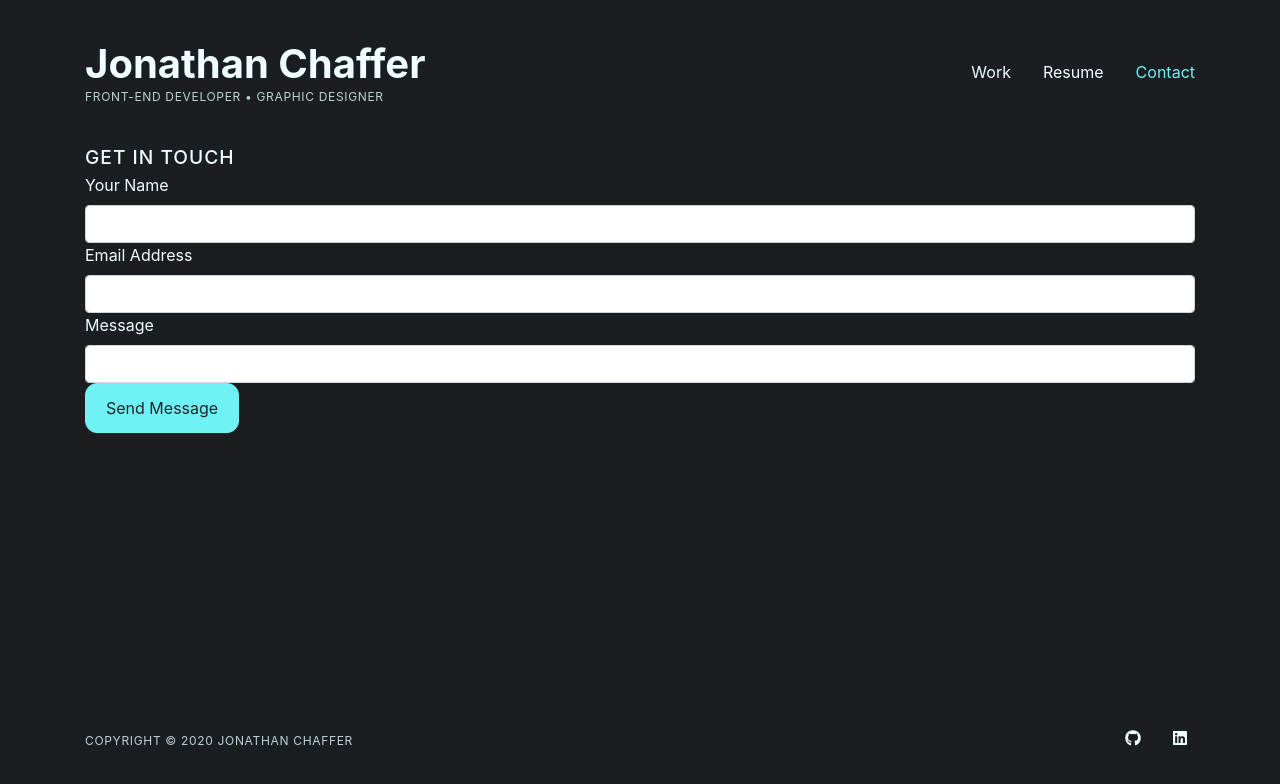
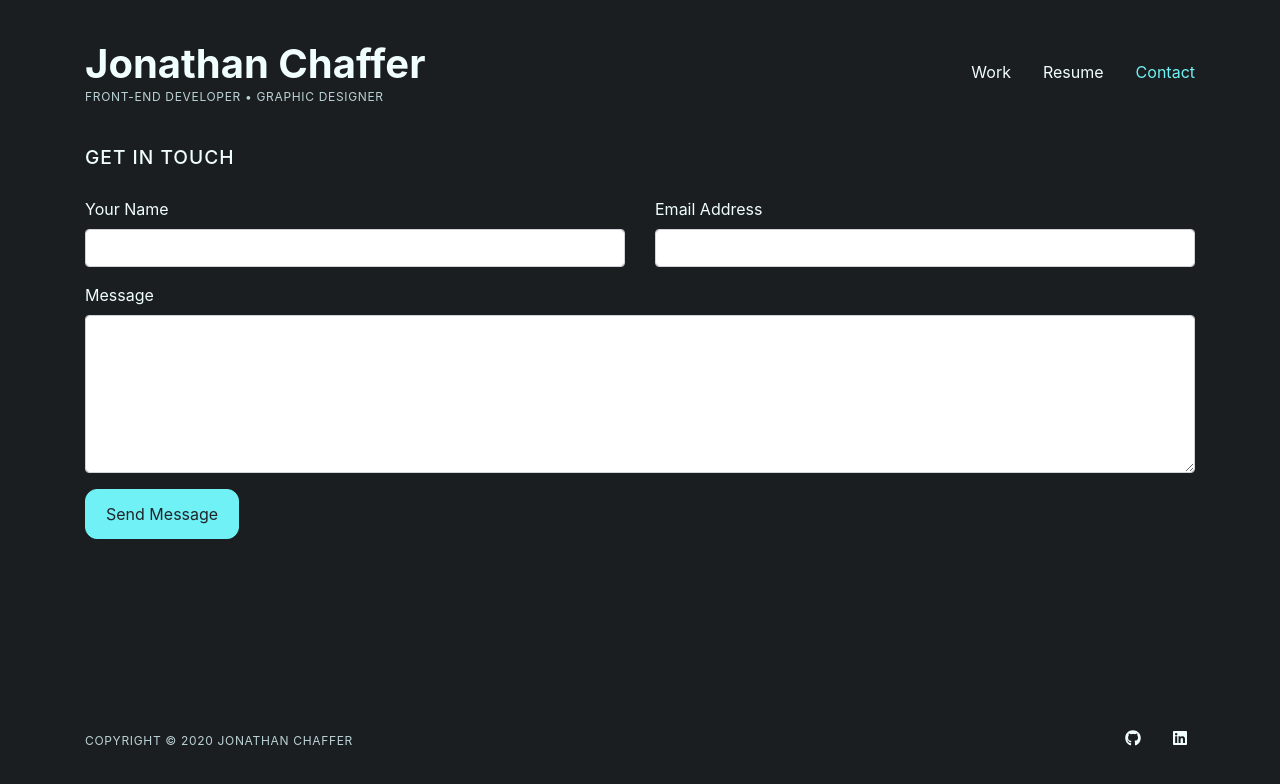
Before and after one commit to jonathanchaffer/portfolio, a React (Create React App) app: page /contact in a window 1280 px wide. Shown: the top 784 px of the page. Built offline with nearby package versions, Linux system fonts and the light colour scheme.

Commit message:
refactor & layout contact page

```diff
--- a/src/components/pages/ContactPage.tsx
+++ b/src/components/pages/ContactPage.tsx
@@ -1,6 +1,6 @@
-import { useFormik } from "formik";
+import { FormikErrors, FormikTouched, useFormik } from "formik";
 import React from "react";
-import { Button, Form } from "react-bootstrap";
+import { Button, Col, Form, Row } from "react-bootstrap";
 import * as yup from "yup";
 
 interface ContactFormValues {
@@ -27,30 +27,78 @@ export function ContactPage(): JSX.Element {
   return (
     <>
       <h2>Get in Touch</h2>
+      <br />
       <form onSubmit={handleSubmit}>
-        <Form.Label>Your Name</Form.Label>
-        <Form.Control
-          name="name"
-          onChange={handleChange}
-          isInvalid={!!errors.name && touched.name}
-        />
-        <Form.Control.Feedback type="invalid">{errors.name}</Form.Control.Feedback>
-        <Form.Label>Email Address</Form.Label>
-        <Form.Control
-          name="email"
-          onChange={handleChange}
-          isInvalid={!!errors.email && touched.email}
-        />
-        <Form.Control.Feedback type="invalid">{errors.email}</Form.Control.Feedback>
-        <Form.Label>Message</Form.Label>
-        <Form.Control
-          name="message"
-          onChange={handleChange}
-          isInvalid={!!errors.message && touched.message}
-        />
-        <Form.Control.Feedback type="invalid">{errors.message}</Form.Control.Feedback>
-        <Button type="submit">Send Message</Button>
+        <Row>
+          <Col sm={6}>
+            <ContactFormInput
+              label="Your Name"
+              field="name"
+              handleChange={handleChange}
+              errors={errors}
+              touched={touched}
+            />
+          </Col>
+          <Col sm={6}>
+            <ContactFormInput
+              label="Email Address"
+              field="email"
+              handleChange={handleChange}
+              errors={errors}
+              touched={touched}
+            />
+          </Col>
+        </Row>
+        <Row>
+          <Col>
+            <ContactFormInput
+              label="Message"
+              field="message"
+              handleChange={handleChange}
+              errors={errors}
+              touched={touched}
+              textarea
+            />
+          </Col>
+        </Row>
+        <Row>
+          <Col>
+            <Button type="submit">Send Message</Button>
+          </Col>
+        </Row>
       </form>
     </>
   );
 }
+
+interface ContactFormInputProps {
+  handleChange: any;
+  errors: FormikErrors<ContactFormValues>;
+  touched: FormikTouched<ContactFormValues>;
+  label: string;
+  field: keyof ContactFormValues;
+  textarea?: boolean;
+}
+
+function ContactFormInput({
+  handleChange,
+  errors,
+  touched,
+  label,
+  field,
+  textarea,
+}: ContactFormInputProps): JSX.Element {
+  return (
+    <Form.Group>
+      <Form.Label>{label}</Form.Label>
+      <Form.Control
+        name={field}
+        onChange={handleChange}
+        isInvalid={!!errors[field] && touched[field]}
+        as={textarea ? "textarea" : undefined}
+        rows={6}
+      />
+      <Form.Control.Feedback type="invalid">{errors[field]}</Form.Control.Feedback>
+    </Form.Group>
+  );
+}
```
